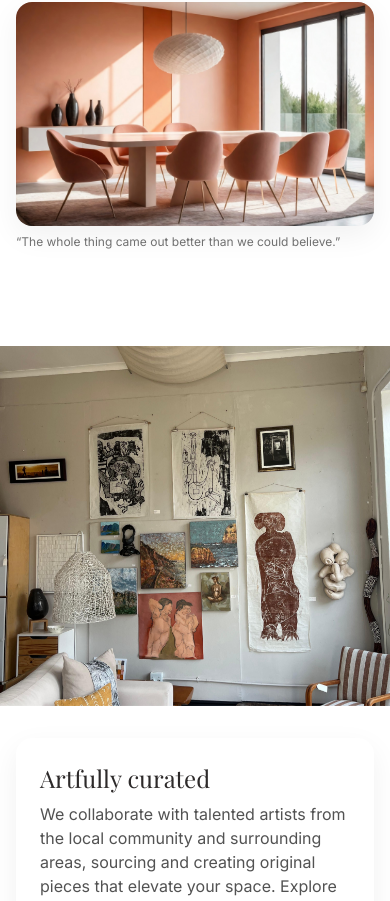
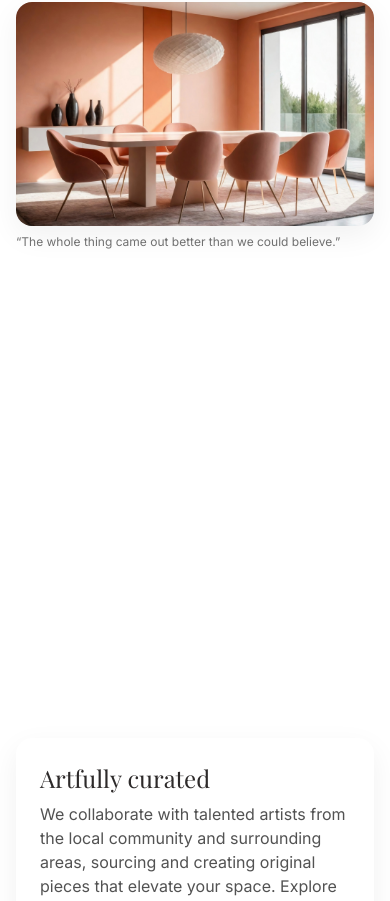
Before and after one commit to eliegamala/Louise-Decor-Design-1, a Next.js app: page / in a window 390 px wide. Shown: the part 1836-2737 px from the top of the page. Built offline with nearby package versions, Linux system fonts and the light colour scheme; a web font is replaced by a local one.

Commit message:
Update Parallax.tsx

```diff
--- a/components/Parallax.tsx
+++ b/components/Parallax.tsx
@@ -2,15 +2,16 @@ import { useEffect, useRef, useState } from 'react';
 
 export default function Parallax({ image, children }: { image: string, children?: React.ReactNode }) {
   const [offsetY, setOffsetY] = useState(0);
-  const ref = useRef<HTMLElement>(null);
+  const containerRef = useRef<HTMLDivElement>(null);
 
   useEffect(() => {
     const handleScroll = () => {
-      if (ref.current) {
+      if (containerRef.current) {
+        const rect = containerRef.current.getBoundingClientRect();
         const scrollPosition = window.scrollY;
-        // Adjust the multiplier to control parallax intensity (0.5 = slower, 1 = same speed as scroll)
-        const parallaxSpeed = 1;
-        setOffsetY(scrollPosition * parallaxSpeed);
+        // Calculate offset relative to the section's position
+        const parallaxSpeed = 0.3; // Slower speed for better effect
+        setOffsetY((scrollPosition - rect.top) * parallaxSpeed);
       }
     };
 
@@ -19,15 +20,22 @@ export default function Parallax({ image, children }: { image: string, children?
   }, []);
 
   return (
-    <section ref={ref} className="section relative overflow-hidden">
+    <section className="section relative overflow-hidden">
       <div
-        className="w-full h-[360px] sm:h-[400px] md:h-[500px] bg-cover bg-center bg-no-repeat"
-        style={{
-          backgroundImage: `url(${image})`,
-          transform: `translateY(${offsetY}px)`,
-          willChange: 'transform' // Optimizes performance
-        }}
-      />
+        ref={containerRef}
+        className="relative w-full h-[360px] sm:h-[400px] md:h-[500px]"
+      >
+        {/* Parallax background layer */}
+        <div
+          className="absolute inset-0 bg-cover bg-center bg-no-repeat"
+          style={{
+            backgroundImage: `url(${image})`,
+            transform: `translateY(${offsetY}px)`,
+            willChange: 'transform'
+          }}
+        />
+      </div>
+
       {children && (
         <div className="container-narrow mt-8 px-4 mx-auto">
           {children}
```
